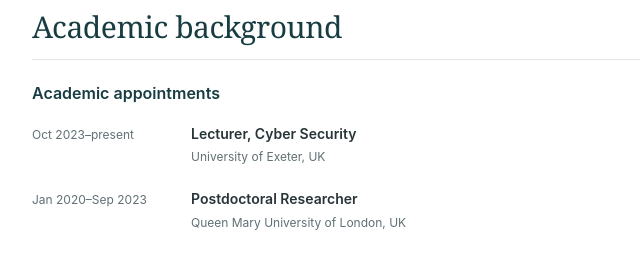
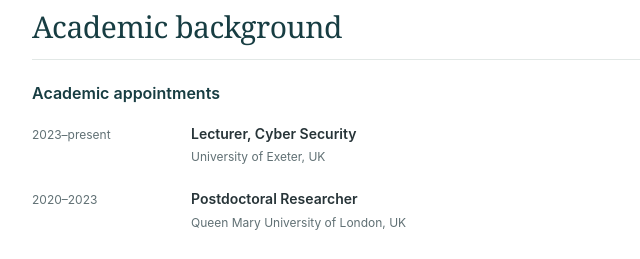
Before and after one commit to XXZhang1993/xxzhang1993.github.io, a plain HTML site: page Yunxiao_Zhang_GitHub_Pages/index.html in a window 1280 px wide. Shown: the part 3380-3639 px from the top of the page, 375-1015 px from the left. Drawn offline with Linux system fonts and the light colour scheme.

Commit message:
change of year

```diff
--- a/Yunxiao_Zhang_GitHub_Pages/index.html
+++ b/Yunxiao_Zhang_GitHub_Pages/index.html
@@ -198,8 +198,8 @@
         <div class="section-heading"><h2 id="background-title">Academic background</h2><span class="section-number" aria-hidden="true">06</span></div>
         <h3 class="background-subheading">Academic appointments</h3>
         <dl class="academic-timeline">
-          <div><dt>Oct 2023–present</dt><dd><strong>Lecturer, Cyber Security</strong><span>University of Exeter, UK</span></dd></div>
-          <div><dt>Jan 2020–Sep 2023</dt><dd><strong>Postdoctoral Researcher</strong><span>Queen Mary University of London, UK</span></dd></div>
+          <div><dt>2023–present</dt><dd><strong>Lecturer, Cyber Security</strong><span>University of Exeter, UK</span></dd></div>
+          <div><dt>2020–2023</dt><dd><strong>Postdoctoral Researcher</strong><span>Queen Mary University of London, UK</span></dd></div>
         </dl>
         <h3 class="background-subheading">Education</h3>
         <dl class="academic-timeline">
```
